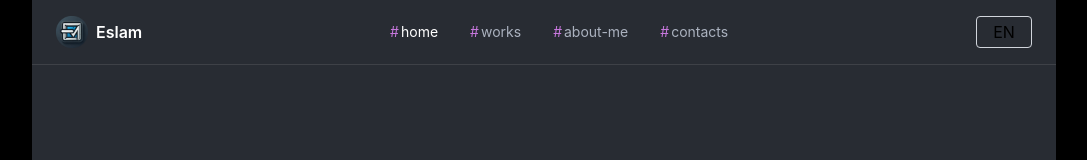
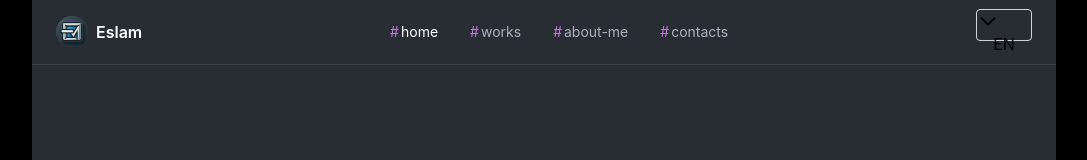
Before and after one commit to Eslam-mg/portfolio, a Next.js app: page / in a window 1280 px wide. Shown: the top 160 px of the page, without its empty margins (96-1183 px from the left). Built offline with nearby package versions, Linux system fonts and the light colour scheme.

Commit message:
add AngleDownIcon

```diff
--- a/src/components/Navbar/LanguageButton.tsx
+++ b/src/components/Navbar/LanguageButton.tsx
@@ -1,11 +1,13 @@
 "use client";
 import React, { useState } from 'react';
+import { AngleDownIcon } from '../UI/Icon/Icon';
 
 export default function LanguageButton() {
     const [state, setstate] = useState();
 
     return (
         <button type='button' aria-label='Button to change language' className='border border-gray-300 rounded w-14 h-8 cursor-pointer'>
+            <AngleDownIcon/>
             EN
         </button>
     )
--- a/src/components/UI/Icon/Icon.tsx
+++ b/src/components/UI/Icon/Icon.tsx
@@ -20,3 +20,9 @@ export const LogoIcon: React.FC<IconProps> = ({ className }) => (
         </svg>
     </div>
 );
+
+export const AngleDownIcon: React.FC<IconProps> = ({ className, width = 22, height = 22 }) => (
+    <svg className={className} aria-hidden="true" width={width} height={height} fill="none" viewBox="0 0 24 24">
+        <path stroke="currentColor" strokeLinecap="round" strokeLinejoin="round" strokeWidth={2} d="m19 9-7 7-7-7" />
+    </svg>
+);
```
